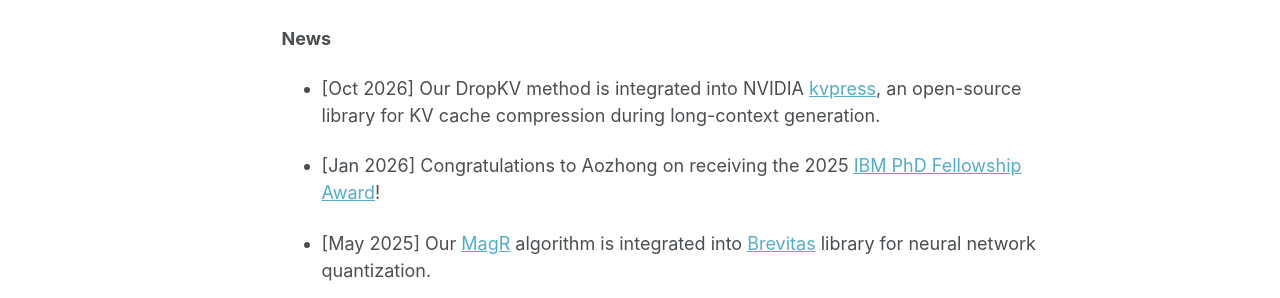
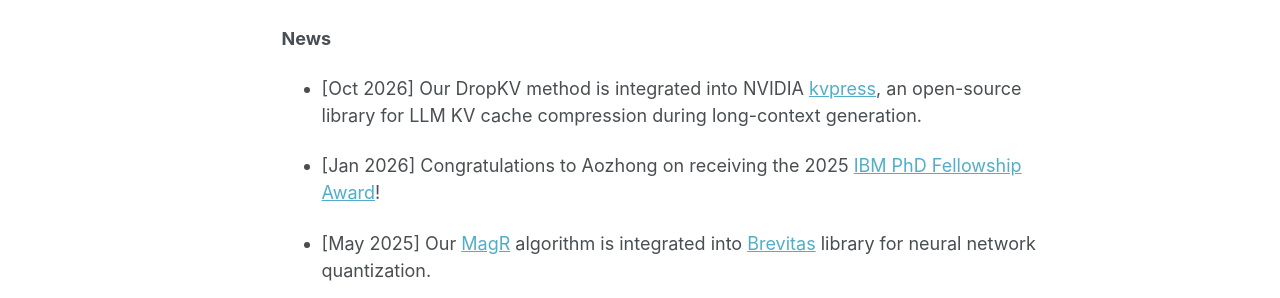
Before and after one commit to yin-penghang/yin-penghang.github.io, a Jekyll site: the page built from _pages/about.md, in a window 1280 px wide and 1264 px high. Shown: the part 573-871 px from the top of the window. Built offline with Jekyll 4.4.1, drawn with Linux system fonts in a browser that asks for light colours.

Commit message:
Update description for DropKV integration in kvpress
Clarified the description of the DropKV method integration.

```diff
--- a/_pages/about.md
+++ b/_pages/about.md
@@ -22,7 +22,7 @@
 
 **News**
 
-- [Oct 2026] Our DropKV method is integrated into NVIDIA [kvpress](https://github.com/NVIDIA/kvpress), an open-source library for KV cache compression during long-context generation.
+- [Oct 2026] Our DropKV method is integrated into NVIDIA [kvpress](https://github.com/NVIDIA/kvpress), an open-source library for LLM KV cache compression during long-context generation.
 
 - [Jan 2026] Congratulations to Aozhong on receiving the 2025 [IBM PhD Fellowship Award](https://research.ibm.com/labs/yorktown-heights/ibm-academic-awards-program#main-content)!
 
```
